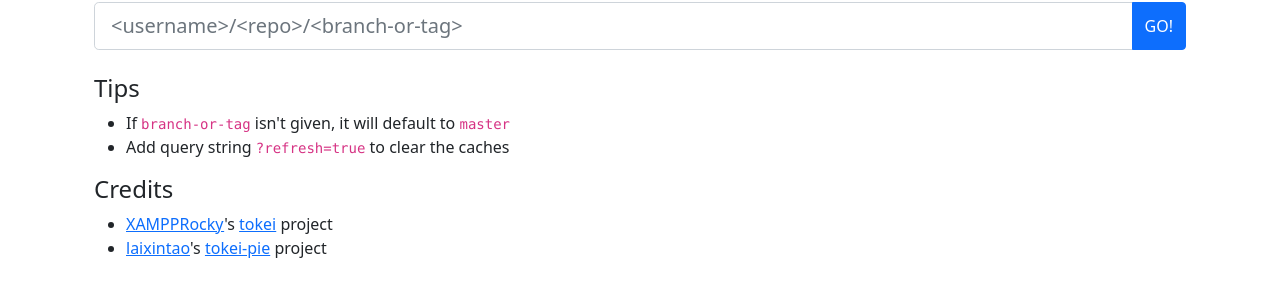
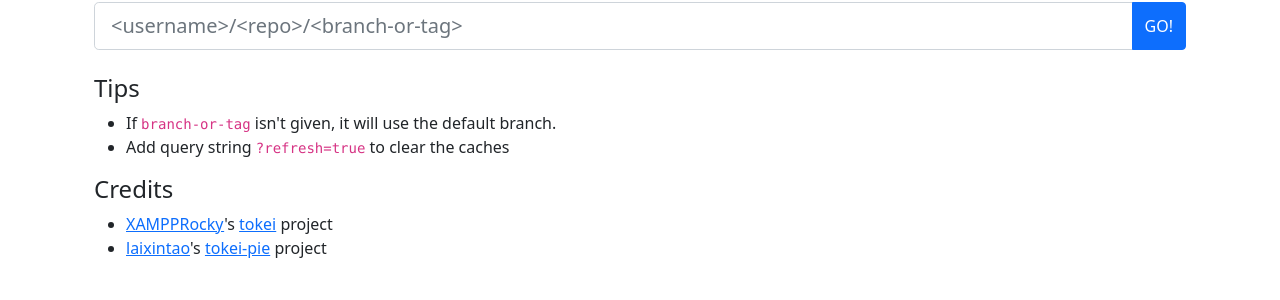
Before and after one commit to frostming/tokei-pie-cooker, a Flask app: page / in a window 1280 px wide. Shown: the part 189-489 px from the top of the page. Run offline with Flask 2, Linux system fonts and the light colour scheme.

Commit message:
update tips

```diff
--- a/templates/index.html
+++ b/templates/index.html
@@ -54,8 +54,8 @@
           <h4>Tips</h4>
           <ul>
             <li>
-              If <code>branch-or-tag</code> isn't given, it will default to
-              <code>master</code>
+              If <code>branch-or-tag</code> isn't given, it will use the default
+              branch.
             </li>
             <li>
               Add query string <code>?refresh=true</code> to clear the caches
```
